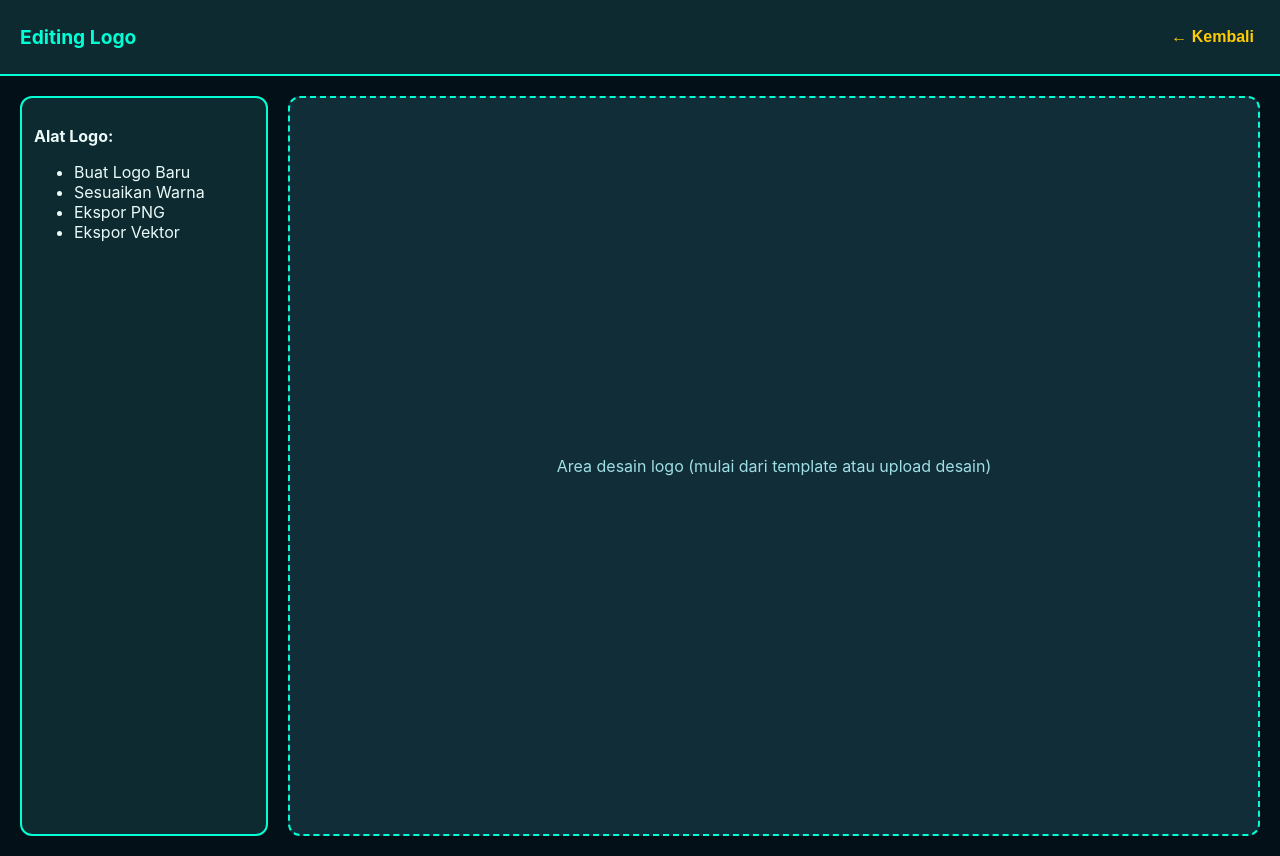
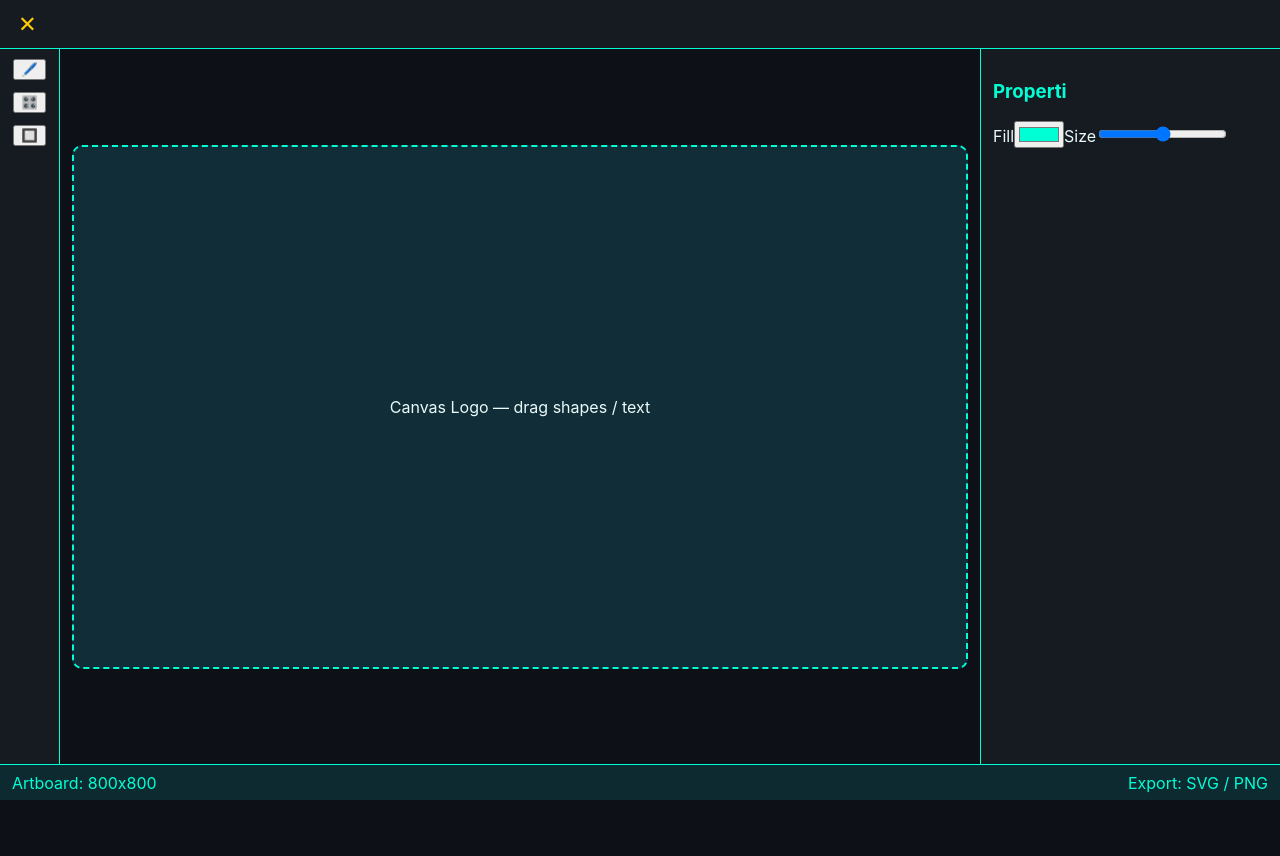
Before and after one commit to dsrtofficialai-maker/dsrt-artweb, a plain HTML site: page editor-logo.html in a window 1280 px wide. After the commit the page ends 800 px from the top, so only its background shows below. Drawn offline with Linux system fonts and the light colour scheme.

Commit message:
Update editor-logo.html

```diff
--- a/editor-logo.html
+++ b/editor-logo.html
@@ -1,37 +1,28 @@
 <!DOCTYPE html>
 <html lang="id">
-<head>
-<meta charset="UTF-8" />
-<meta name="viewport" content="width=device-width,initial-scale=1" />
-<title>Editor Logo — DSRT</title>
+<head><meta charset="utf-8"/><meta name="viewport" content="width=device-width,initial-scale=1"/><title>Editor Logo — DSRT</title>
 <style>
-  body { margin:0; font-family:'Inter',sans-serif; background:#041017; color:#eafaf9;}
-  header {display:flex;align-items:center;justify-content:space-between;padding:12px 20px;background:#0d2a30;border-bottom:2px solid #00ffd5;}
-  header h1 {font-size:1.2rem;color:#00ffd5;}
-  header button {background:none;border:none;color:#ffcb05;font-weight:bold;cursor:pointer;font-size:1rem;}
-  main {padding:20px;display:flex;gap:20px;min-height:calc(100vh - 60px);}
-  .tools {width:220px;background:#0d2a30;border:2px solid #00ffd5;border-radius:12px;padding:12px;}
-  .editor-area {flex:1;background:#112d38;border-radius:12px;border:2px dashed #00ffd5;display:flex;align-items:center;justify-content:center;color:#9fdfe6;}
+:root{--accent:#00ffd5;--panel:#161b22}
+html,body{height:100%}
+body{margin:0;font-family:Inter,system-ui,Arial;background:#0d1117;color:#eafaf9;display:flex;flex-direction:column;height:100dvh}
+header{height:48px;display:flex;align-items:center;justify-content:space-between;padding:0 12px;background:var(--panel);border-bottom:1px solid var(--accent)}
+header button{background:none;border:none;color:#ffcb05;font-size:1.4rem;cursor:pointer}
+main{flex:1;display:grid;grid-template-columns:60px 1fr 300px;grid-template-rows:1fr 36px;grid-template-areas:"sidebar canvas panel" "status status status";height:calc(100vh - 48px)}
+.sidebar{grid-area:sidebar;background:var(--panel);border-right:1px solid var(--accent);display:flex;flex-direction:column;align-items:center;padding:10px;gap:12px}
+.canvas-area{grid-area:canvas;display:flex;align-items:center;justify-content:center;padding:12px}
+.canvas-box{width:100%;max-width:900px;height:520px;background:#112d38;border:2px dashed var(--accent);border-radius:10px;display:flex;align-items:center;justify-content:center}
+.panel{grid-area:panel;background:var(--panel);border-left:1px solid var(--accent);padding:12px}
+.status{grid-area:status;background:#0d2a30;border-top:1px solid var(--accent);display:flex;justify-content:space-between;align-items:center;padding:0 12px;color:var(--accent)}
+@media(max-width:768px){main{grid-template-columns:1fr;grid-template-rows:1fr 60px 200px 36px;grid-template-areas:"canvas" "toolbar" "panel" "status"} .sidebar{grid-area:toolbar;flex-direction:row;border-top:1px solid var(--accent)}}
 </style>
 </head>
 <body>
-  <header>
-    <h1>Editing Logo</h1>
-    <button onclick="window.location.href='home.html'">← Kembali</button>
-  </header>
-  <main>
-    <div class="tools">
-      <p><b>Alat Logo:</b></p>
-      <ul>
-        <li>Buat Logo Baru</li>
-        <li>Sesuaikan Warna</li>
-        <li>Ekspor PNG</li>
-        <li>Ekspor Vektor</li>
-      </ul>
-    </div>
-    <div class="editor-area">
-      <p>Area desain logo (mulai dari template atau upload desain)</p>
-    </div>
-  </main>
+<header><button onclick="location.href='home.html'">✕</button><div></div></header>
+<main>
+  <div class="sidebar" aria-hidden="true"><button>🖊️</button><button>🎛️</button><button>🔲</button></div>
+  <div class="canvas-area"><div class="canvas-box">Canvas Logo — drag shapes / text</div></div>
+  <aside class="panel"><h3 style="color:var(--accent)">Properti</h3><label>Fill</label><input type="color" value="#00ffd5"><label>Size</label><input type="range" min="1" max="400"></aside>
+  <div class="status"><span>Artboard: 800x800</span><span>Export: SVG / PNG</span></div>
+</main>
 </body>
 </html>
```
